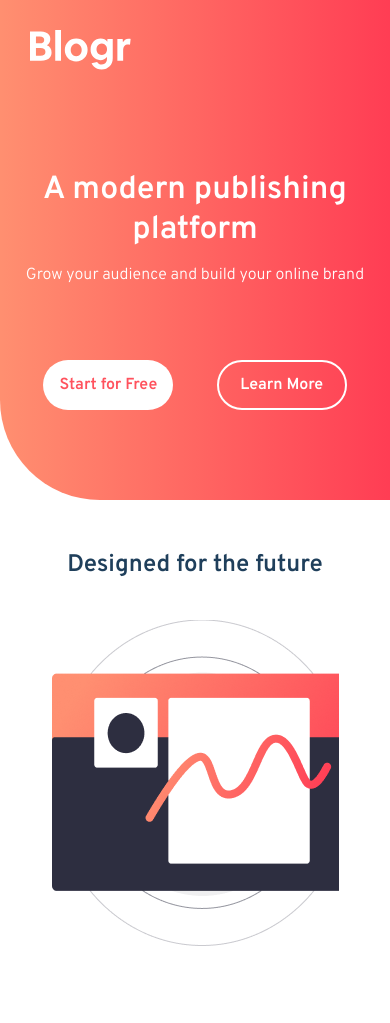
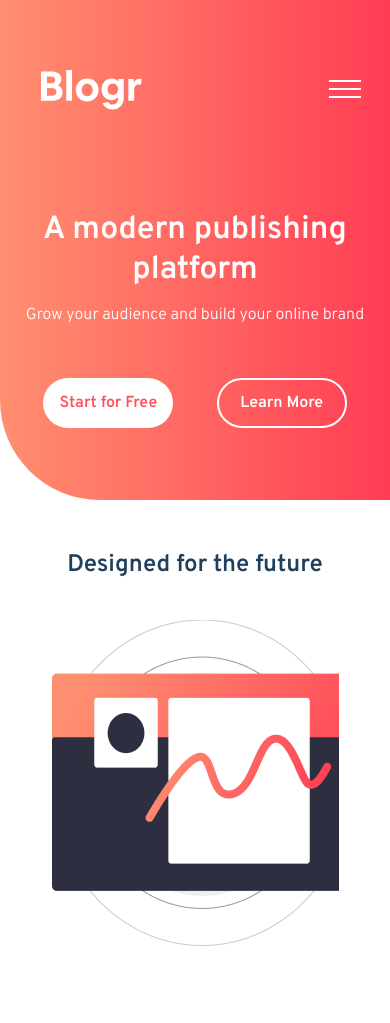
Before and after one commit to wildchamo/blogr, a plain HTML site: page index.html in a window 390 px wide. Shown: the top 1023 px of the page. Drawn offline with Linux system fonts and the light colour scheme.

Commit message:
agregamos el botón

```diff
--- a/css/1024px.css
+++ b/css/1024px.css
@@ -7,12 +7,13 @@
 
 }
 .main-section1-texto{
+    margin-top: 250px;
     width: 50%;
 
 }
 .main-section1-container .main-section1-imagen{
     background-image: url('/images/illustration-editor-desktop.svg');
-    width: 925px;
+    width: 50%;
     height: 882px;
 }
 .main-section2{
@@ -38,6 +39,24 @@
     display: flex;
     flex-direction: row;
 }
+#main-section3-imagen{
+    background-image: url('/images/illustration-laptop-desktop.svg');
+    width: 50%;
+    height: 789px;
+}
 .main-section3-texto{
     width: 50%;
 }
+
+
+.footer-listas{
+    display: flex;
+    flex-direction: row;
+    justify-content: space-evenly;
+}
+.footer-listas .logo-footer{
+    margin: 0 0;
+}
+.hamburguer-boton{
+    display: none;
+}
--- a/css/375px.css
+++ b/css/375px.css
@@ -4,3 +4,6 @@
 #main-section3-imagen{
 width: 360px;
 }
+.hamburguer-boton{
+    margin-left: 150px;
+}
--- a/css/425px.css
+++ b/css/425px.css
@@ -1,3 +1,6 @@
 .main-section2 .phones{
     right: 75px;
 }
+.hamburguer-boton{
+    margin-left: 150px;
+}
--- a/index.html
+++ b/index.html
@@ -11,15 +11,21 @@
 <link rel="stylesheet" href="/css/375px.css" media="(min-width:375px)">
 <link rel="stylesheet" href="/css/425px.css" media="(min-width:425px)">
 <link rel="stylesheet" href="/css/1024px.css" media="(min-width:1024px)">
+
 <title>Blogr</title>
 
 </head>
 <body>
+  <script src="/js.js"></script>
 <header>
-  <div class="header-arriba">
+  <nav class="header-arriba">
     <div class="logo-header"></div>
+    <button class="hamburguer-boton" id="hamburguer-boton" onclick="hola()"> </button>
+
+  <div class="">
 
   </div>
+</nav>
   <div class="texto-header">
     <h1>A modern publishing platform</h1>
     <p>Grow your audience and build your online brand</p>
@@ -79,8 +85,9 @@
 
 </main>
 <footer>
-<div class="logo-footer"></div>
+
 <div class="footer-listas">
+  <div class="logo-footer"></div>
   <ul>
     <p><b>Product</b> </p> <br>
     <a href="#">Overview</a><br>
@@ -104,15 +111,15 @@
     <a href="#">LinkedIn</a><br>
   </ul>
 </div>
+
+</footer>
+
+
+
 <div class="attribution">
   Challenge by <a href="https://www.frontendmentor.io?ref=challenge" target="_blank">Frontend Mentor</a>.
   Coded by <a href="https://twitter.com/wildChamo" target="_blank">Jose Luis Bedoya!</a>.
 </div>
-</footer>
-
-
-
-
 
 </body>
 </html>
--- /dev/null
+++ b/js.js
@@ -0,0 +1,4 @@
+function hola(){
+
+    alert("HOLA");
+}
--- a/style.css
+++ b/style.css
@@ -34,15 +34,30 @@ header{
     background:url("images/bg-pattern-intro.svg"), linear-gradient(to left, hsl(353, 100%, 62%), hsl(13, 100%, 72%));
 
 }
+
 .header-arriba{
-    padding-top: 30px;
+    margin-top: 70px;
+    display: flex;
+    justify-content: space-evenly;
 }
+
 .logo-header{
     background-image: url('/images/logo.svg');
     width: 125px;
     height: 60px;
     background-repeat: no-repeat;
     margin-left: 30px;
+}
+.hamburguer-boton{
+    background-image: url('/images/icon-hamburger.svg');
+    width: 42px;
+    height: 35px;
+    margin-top: 8px;
+    margin-left:80px;
+    background-repeat: no-repeat;
+    background-color: transparent;
+    color: white;
+    border-color: transparent;
 }
 
 .texto-header{
```
